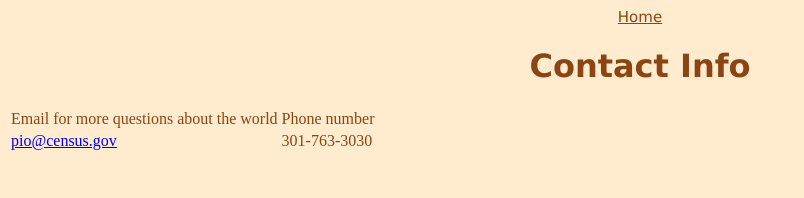
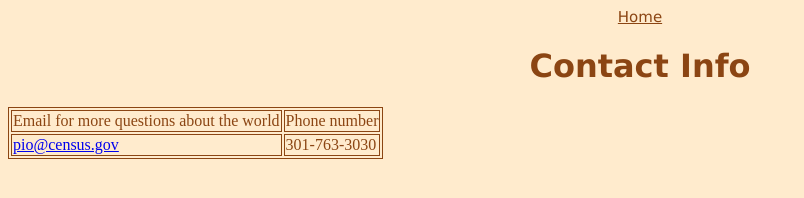
Before and after one commit to kenne2024/kenne2024.github.io, a plain HTML site: page Contact.html in a window 1280 px wide. Shown: the whole page, without its empty margins (0-804 px from the left). Drawn offline with Linux system fonts and the light colour scheme.

Commit message:
Add files via upload

```diff
--- a/style.css
+++ b/style.css
@@ -32,3 +32,6 @@
         p{
             text-align: center;
         }
+        table, td {
+            border: 1px solid saddlebrown;
+        }
```
